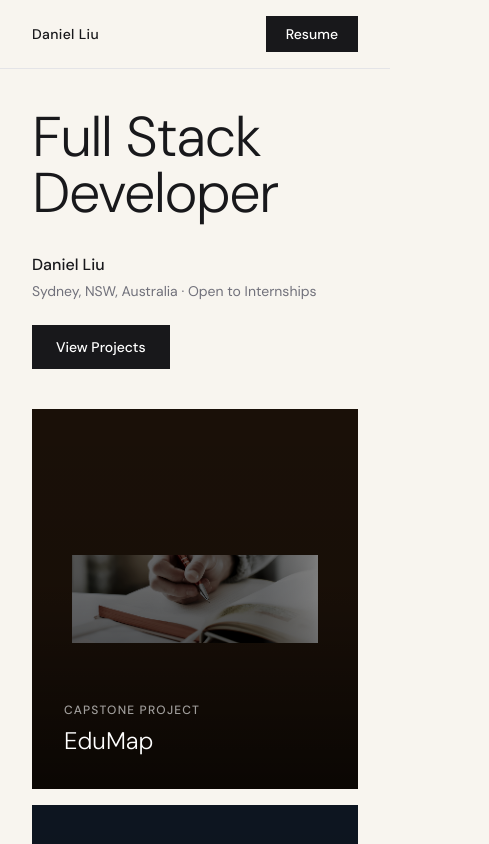
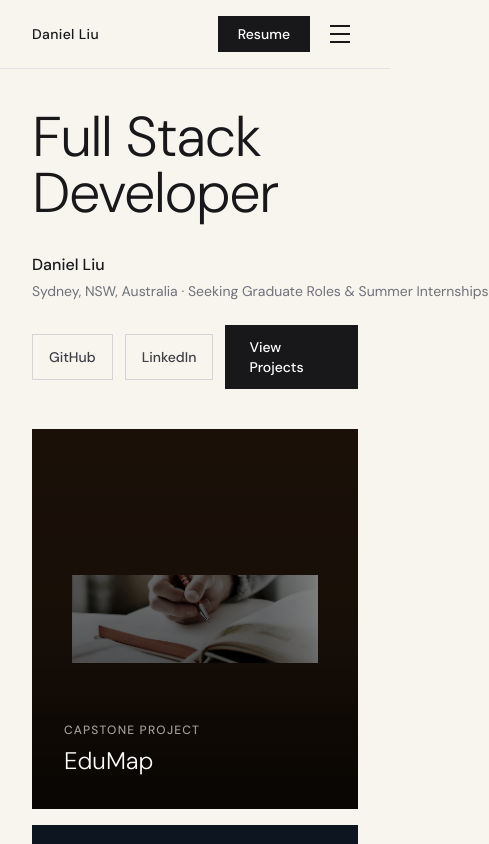
Before and after one commit to d4n1elliu/Portfolio, a React (Vite) app in the folder portfolio-frontend/: page / in a window 390 px wide. Shown: the top 844 px of the page, 489 px wide, since content can reach past the window. Built offline with nearby package versions, Linux system fonts and the light colour scheme.

Commit message:
feat: polish portfolio content and UI improvements

```diff
--- a/portfolio-frontend/src/components/layout/Hero.tsx
+++ b/portfolio-frontend/src/components/layout/Hero.tsx
@@ -13,16 +13,36 @@ export function Hero() {
       <div className="mt-8 flex flex-col items-start justify-between gap-6 md:flex-row md:items-end">
         <div>
           <p className="text-base font-medium text-zinc-900">{PROFILE.name}</p>
-          <p className="mt-1 max-w-md text-sm text-zinc-500">
-            {PROFILE.location} · Open to Internships
+          <p className="mt-1 whitespace-nowrap text-sm text-zinc-500">
+            {PROFILE.location} · Seeking Graduate Roles & Summer Internships
           </p>
         </div>
-        <a
-          href="#projects"
-          className="shrink-0 bg-zinc-900 px-6 py-3 text-sm font-medium text-white transition-colors hover:bg-zinc-700"
-        >
-          View Projects
-        </a>
+        <div className="flex shrink-0 items-center gap-3">
+          <a
+            href={PROFILE.links.github}
+            target="_blank"
+            rel="noreferrer"
+            aria-label="GitHub"
+            className="border border-zinc-300 px-4 py-3 text-sm font-medium text-zinc-700 transition-colors hover:border-zinc-900 hover:text-zinc-900"
+          >
+            GitHub
+          </a>
+          <a
+            href={PROFILE.links.linkedin}
+            target="_blank"
+            rel="noreferrer"
+            aria-label="LinkedIn"
+            className="border border-zinc-300 px-4 py-3 text-sm font-medium text-zinc-700 transition-colors hover:border-zinc-900 hover:text-zinc-900"
+          >
+            LinkedIn
+          </a>
+          <a
+            href="#projects"
+            className="bg-zinc-900 px-6 py-3 text-sm font-medium text-white transition-colors hover:bg-zinc-700"
+          >
+            View Projects
+          </a>
+        </div>
       </div>
     </section>
   );
--- a/portfolio-frontend/src/components/layout/Nav.tsx
+++ b/portfolio-frontend/src/components/layout/Nav.tsx
@@ -1,6 +1,9 @@
+import { useState } from "react";
 import { PROFILE } from "../../data/userProfile";
 
 export function Nav() {
+  const [open, setOpen] = useState(false);
+
   const items = [
     { label: "About", href: "#about" },
     { label: "Projects", href: "#projects" },
@@ -16,6 +19,8 @@ export function Nav() {
         <a href="#top" className="text-sm font-medium tracking-wide text-zinc-900">
           {PROFILE.name}
         </a>
+
+        {/* desktop nav */}
         <nav className="hidden gap-8 md:flex">
           {items.map((item) => (
             <a
@@ -27,6 +32,8 @@ export function Nav() {
             </a>
           ))}
         </nav>
+
+        <div className="flex items-center gap-3">
           <a
             href={PROFILE.links.resume}
             target="_blank"
@@ -35,7 +42,41 @@ export function Nav() {
           >
             Resume
           </a>
+
+          {/* mobile hamburger */}
+          <button
+            className="flex h-9 w-9 flex-col items-center justify-center gap-1.5 md:hidden"
+            onClick={() => setOpen((o) => !o)}
+            aria-label={open ? "Close menu" : "Open menu"}
+          >
+            <span
+              className={`block h-0.5 w-5 bg-zinc-900 transition-transform duration-200 ${open ? "translate-y-2 rotate-45" : ""}`}
+            />
+            <span
+              className={`block h-0.5 w-5 bg-zinc-900 transition-opacity duration-200 ${open ? "opacity-0" : ""}`}
+            />
+            <span
+              className={`block h-0.5 w-5 bg-zinc-900 transition-transform duration-200 ${open ? "-translate-y-2 -rotate-45" : ""}`}
+            />
+          </button>
         </div>
+      </div>
+
+      {/* mobile dropdown */}
+      {open && (
+        <nav className="border-t border-zinc-200 bg-[#f8f5ef] px-8 pb-4 pt-2 md:hidden">
+          {items.map((item) => (
+            <a
+              key={item.href}
+              href={item.href}
+              onClick={() => setOpen(false)}
+              className="block py-3 text-sm text-zinc-600 transition-colors hover:text-zinc-900"
+            >
+              {item.label}
+            </a>
+          ))}
+        </nav>
+      )}
     </header>
   );
 }
--- a/portfolio-frontend/src/data/userProfile.ts
+++ b/portfolio-frontend/src/data/userProfile.ts
@@ -9,8 +9,10 @@ export const PROFILE = {
     resume: "/Daniel-Liu-Resume-2026.pdf",
   },
 
+  avatar: "/images/profile.jpg",
+
   about: [
-    "I'm a penultimate year Computer Science (Honours) student at UTS with a strong interest in full-stack development and interaction design. I enjoy building modern web applications that are both technically solid and thoughtfully designed.",
+    "I'm a final year Computer Science (Honours) student at UTS with a strong interest in full-stack development and interaction design. I enjoy building modern web applications that are both technically solid and thoughtfully designed.",
     "My recent work includes React + TypeScript applications, ASP.NET Core backends and deployments on Azure with CI/CD pipelines. I focus on clean, maintainable code and interfaces that feel intuitive with a particular interest in roles where engineering and design intersect.",
   ],
 
@@ -18,17 +20,17 @@ export const PROFILE = {
     {
       shape: "circle" as const,
       title: "Frontend Development",
-      description: "React, TypeScript, JavaScript, Tailwind CSS — building fast, accessible and visually polished user interfaces.",
+      description: "React, TypeScript, JavaScript, Tailwind CSS - building fast, accessible and visually polished user interfaces.",
     },
     {
       shape: "square" as const,
       title: "Backend & Cloud",
-      description: "Node.js, C#, SQL, Azure — designing scalable APIs and deploying production applications with CI/CD pipelines.",
+      description: "Node.js, C#, SQL, Azure - designing scalable APIs and deploying production applications with CI/CD pipelines.",
     },
     {
       shape: "triangle" as const,
       title: "UI/UX Design",
-      description: "Figma, Canva, Interaction Design — crafting user centred experiences grounded in UTS's Interaction Design curriculum.",
+      description: "Figma, Canva, Interaction Design - crafting user centred experiences grounded in UTS's Interaction Design curriculum.",
     },
   ],
 
@@ -38,7 +40,7 @@ export const PROFILE = {
       tag: "Capstone Project",
       description:
         "Student-focused web platform with onboarding flows and interactive modules. Built with React + Tailwind and a focus on user-centred design.",
-      tech: ["React", "TailwindCSS", "Javascript", "Microsoft Azure", "PostgreSQL", "Python"],
+      tech: ["React", "TailwindCSS", "Javascript", "Microsoft Azure", "PostgreSQL", "CI/CD", "Python"],
       links: { link: "https://github.com/d4n1elliu/EduMap" },
     },
     {
@@ -46,7 +48,7 @@ export const PROFILE = {
       tag: "Personal Project",
       description:
         "A fun interactive bubble-popping game built as a personal project to explore game mechanics and DOM interactions.",
-      tech: ["HTML/CSS", "JavaScript"],
+      tech: ["Swift", "SwiftUI", "SpriteKit", "SwiftData"],
       links: { link: "https://github.com/d4n1elliu/Bubble-Pop" },
       comingSoon: false as const,
     },
@@ -54,8 +56,8 @@ export const PROFILE = {
       title: "Soleri",
       tag: "Personal Project",
       description:
-        "Personal Spotify analytics dashboard with listening heatmaps, discovery rate charts, marathon tracking, artist obsession phases and a Billboard Hot 100 comparison. Built with React 19, TypeScript and Tailwind CSS, deployed on Vercel with OAuth handled via Vercel Serverless Functions.",
-      tech: ["React", "TypeScript", "TailwindCSS", "Node.js", "Vercel"],
+        "Personal Spotify analytics dashboard powered by the Spotify API, featuring listening heatmaps, discovery rate charts, marathon tracking, artist obsession phases and a Billboard Hot 100 comparison. Built with React 19, TypeScript and Tailwind CSS, deployed on Vercel with Spotify OAuth handled via Vercel Serverless Functions.",
+      tech: ["React", "TypeScript", "TailwindCSS", "Spotify API", "Node.js", "Vercel"],
       links: { link: "https://github.com/d4n1elliu/Soleri" },
       comingSoon: false as const,
     },
@@ -64,7 +66,7 @@ export const PROFILE = {
       tag: "Group Project",
       description:
         "Cryptocurrency wallet iOS app built with SwiftUI and ASP.NET Core that lets users create and manage custom meme coins. Features secure authentication, QR code based transfers, transaction tracking and responsive mobile UI. Collaborated with a team through GitHub for version control.",
-      tech: ["Swift", "SwiftUI", "ASP.NET Core", "GitHub"],
+      tech: ["Swift", "SwiftUI", ".NET", "PostgreSQL", "Docker", "CI/CD", "CodeScanner"],
       links: { link: "https://github.com/sunwoo101/MemeSOL" },
       comingSoon: false as const,
     },
@@ -74,7 +76,7 @@ export const PROFILE = {
     {
       role: "Software Developer (Self Taught)",
       org: "Independent Development",
-      time: "Feb 2022 — Present",
+      time: "Feb 2022 - Present",
       points: [
         "Built and iterated on personal and university projects with a focus on clean UX.",
         "Developed reusable UI components and improved responsiveness and accessibility.",
@@ -85,13 +87,13 @@ export const PROFILE = {
   education: [
     {
       org: "University of Technology Sydney (UTS)",
-      details: "Bachelor of Computing Science (Honours) — Interaction Design (UI/UX)",
-      time: "Feb 2023 — Dec 2026",
+      details: "Bachelor of Computing Science (Honours) - Interaction Design (UI/UX)",
+      time: "Feb 2023 - Dec 2026",
     },
     {
       org: "UTS College",
       details: "Diploma of Information Technology",
-      time: "Mar 2022 — Dec 2022",
+      time: "Mar 2022 - Dec 2022",
     },
   ],
 } as const;
--- a/portfolio-frontend/src/sections/ProjectsSection.tsx
+++ b/portfolio-frontend/src/sections/ProjectsSection.tsx
@@ -10,6 +10,8 @@ export function Projects() {
             key={p.title}
             title={p.title}
             tag={p.tag}
+            description={p.description}
+            tech={[...p.tech]}
             link={p.links.link}
             comingSoon={"comingSoon" in p ? p.comingSoon : false}
           />
--- a/portfolio-frontend/src/sections/ResumeSection.tsx
+++ b/portfolio-frontend/src/sections/ResumeSection.tsx
@@ -12,7 +12,7 @@ export function Resume() {
       />
       <div className="w-full overflow-hidden border border-zinc-200" style={{ height: "80vh" }}>
         <iframe
-          src={`${PROFILE.links.resume}#view=FitH`}
+          src={PROFILE.links.resume}
           title="Daniel Liu Resume"
           className="h-full w-full"
           style={{ border: "none" }}
```
Also changed, not shown: portfolio-frontend/src/components/ui/FeatureItem.tsx (+23 -13 lines), portfolio-frontend/src/components/ui/ProjectCard.tsx (+30 -2 lines), portfolio-frontend/src/sections/AboutSection.tsx (+16 -1 lines). Lines whose indentation alone changed are shown as unchanged.
